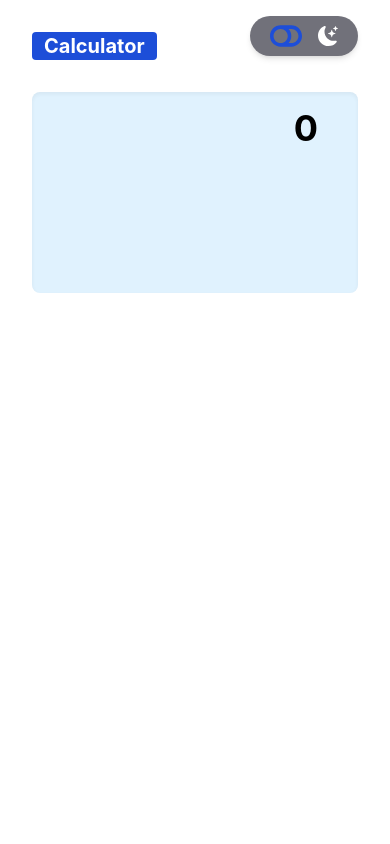
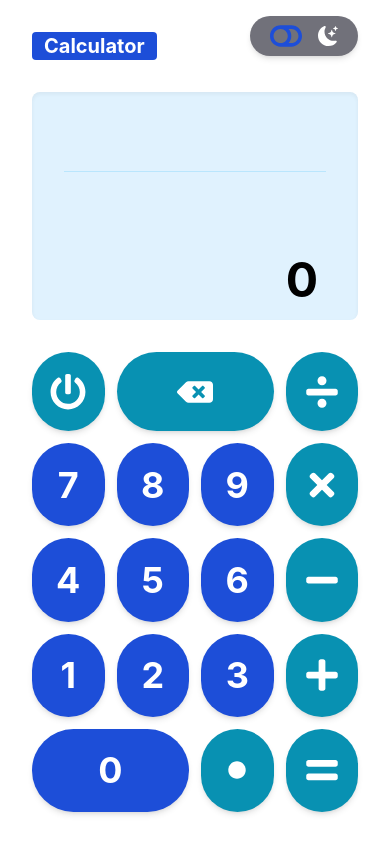
Before and after one commit to gauthieramano/calculator, a React (Create React App) app: page / in a window 390 px wide. Built offline with nearby package versions, Linux system fonts and the light colour scheme.

Commit message:
feat(app): 💄 add keyboard with a responsive design

```diff
--- a/src/components/App.tsx
+++ b/src/components/App.tsx
@@ -3,6 +3,7 @@ import useKeyListener from "../hooks/useKeyListener";
 import useStore from "../hooks/useStore";
 import { Action } from "../utils";
 import Display from "./Display";
+import Keyboard from "./Keyboard";
 import Page from "./Page";
 
 const App = () => {
@@ -32,6 +33,7 @@ const App = () => {
           lastComputation={lastComputation}
         />
       }
+      keyboardComponent={<Keyboard handleAction={handleAction} />}
     />
   );
 };
--- a/src/components/Display.tsx
+++ b/src/components/Display.tsx
@@ -9,38 +9,83 @@ type Props = {
   lastComputation?: Computation;
 };
 
+const LONG_LENGTH = 8;
+
 const Display = ({
   operation,
   firstNumber,
   secondNumber,
   lastComputation,
-}: Props) => (
-  <div className="flex h-full flex-col gap-2 rounded-lg bg-sky-100 px-8 py-4 shadow-inner transition duration-700 dark:bg-gray-900 dark:text-cyan-100">
+}: Props) => {
+  const isLongFirstNumber = firstNumber.length >= LONG_LENGTH;
+  const isLongSecondNumber = secondNumber.length >= LONG_LENGTH;
+
+  return (
+    <div className="flex flex-col justify-between gap-2 rounded-lg bg-sky-100 px-8 py-4 shadow-inner transition duration-700 dark:bg-gray-900 dark:text-cyan-100">
+      <div className="mb-4 h-16 border-b border-sky-200 dark:border-gray-600">
         {lastComputation && (
-      <div className="mb-4 border-b border-sky-200 dark:border-gray-600">
+          <>
             <p className="text-xs text-gray-400">Last computation:</p>
-        <ComputationLine computation={lastComputation} className="text-xs" />
+            <ComputationLine
+              computation={lastComputation}
+              className="text-xs"
+            />
+          </>
+        )}
       </div>
-    )}
 
-    <div className={`flex items-center gap-2 ${!secondNumber && "self-end"}`}>
-      <div className={secondNumber ? "text-lg" : "text-4xl"}>
+      <div
+        className={`flex items-end ${
+          secondNumber ? "h-9" : "h-[6.75rem] self-end" // h-9 + gap-2 + h-16 = 6.75rem
+        }`}
+      >
+        <div className="flex items-center gap-2">
+          <div
+            className={
+              secondNumber
+                ? "text-lg"
+                : isLongFirstNumber
+                ? "text-3xl sm:text-6xl thin:text-4xl"
+                : "text-5xl sm:text-6xl thin:text-6xl"
+            }
+          >
             <PrettyNumber
               value={firstNumber}
-          className={secondNumber ? "text-sm" : "text-2xl"}
+              className={
+                secondNumber
+                  ? "text-sm"
+                  : isLongFirstNumber
+                  ? "text-xl sm:text-4xl thin:text-2xl"
+                  : "text-3xl sm:text-4xl thin:text-4xl"
+              }
             />
           </div>
           <p className="text-4xl text-blue-700 dark:text-white">
             {operation && ACTION_ICONS[operation]}
           </p>
         </div>
+      </div>
 
       {secondNumber !== "" && (
-      <div className="self-end text-4xl">
-        <PrettyNumber value={secondNumber} className="text-2xl" />
+        <div
+          className={`h-16 self-end ${
+            isLongSecondNumber
+              ? "text-3xl sm:text-6xl thin:text-4xl"
+              : "text-5xl sm:text-6xl thin:text-6xl"
+          }`}
+        >
+          <PrettyNumber
+            value={secondNumber}
+            className={
+              isLongSecondNumber
+                ? "text-xl sm:text-4xl thin:text-2xl"
+                : "text-3xl sm:text-4xl thin:text-4xl"
+            }
+          />
         </div>
       )}
     </div>
   );
+};
 
 export default Display;
--- /dev/null
+++ b/src/components/Key.tsx
@@ -0,0 +1,29 @@
+import { Action, ACTION_ICONS } from "../utils";
+
+type Props = {
+  action: Action;
+  digit?: number;
+  className?: string;
+  handleAction: (nextAction: Action, nextDigit?: number) => void;
+};
+
+const Key = ({ action, digit, className, handleAction }: Props) => {
+  const isSetDigit = action === Action.SetDigit;
+
+  return (
+    <button
+      onClick={() => handleAction(action, digit)}
+      className={[
+        "flex items-center justify-center rounded-full text-white shadow-md",
+        isSetDigit
+          ? "bg-blue-700 hover:bg-blue-500"
+          : "bg-cyan-600 hover:bg-cyan-400",
+        className,
+      ].join(" ")}
+    >
+      {isSetDigit ? digit : ACTION_ICONS[action]}
+    </button>
+  );
+};
+
+export default Key;
--- /dev/null
+++ b/src/components/Keyboard.tsx
@@ -0,0 +1,48 @@
+import { Action } from "../utils";
+import Key from "./Key";
+
+type Props = {
+  handleAction: (nextAction: Action, nextDigit?: number) => void;
+};
+
+const Keyboard = ({ handleAction }: Props) => (
+  <div className="grid h-full grid-cols-4 gap-3 text-2xl font-bold mid:text-3xl tall:text-4xl">
+    <Key action={Action.Reset} handleAction={handleAction} />
+    <Key
+      action={Action.Delete}
+      handleAction={handleAction}
+      className="col-span-2"
+    />
+    <Key action={Action.Divide} handleAction={handleAction} />
+
+    <Key action={Action.SetDigit} handleAction={handleAction} digit={7} />
+    <Key action={Action.SetDigit} handleAction={handleAction} digit={8} />
+    <Key action={Action.SetDigit} handleAction={handleAction} digit={9} />
+    <Key action={Action.Multiply} handleAction={handleAction} />
+
+    <Key action={Action.SetDigit} handleAction={handleAction} digit={4} />
+    <Key action={Action.SetDigit} handleAction={handleAction} digit={5} />
+    <Key action={Action.SetDigit} handleAction={handleAction} digit={6} />
+    <Key action={Action.Substract} handleAction={handleAction} />
+
+    <Key action={Action.SetDigit} handleAction={handleAction} digit={1} />
+    <Key action={Action.SetDigit} handleAction={handleAction} digit={2} />
+    <Key action={Action.SetDigit} handleAction={handleAction} digit={3} />
+    <Key action={Action.Add} handleAction={handleAction} />
+
+    <Key
+      action={Action.SetDigit}
+      handleAction={handleAction}
+      digit={0}
+      className="col-span-2"
+    />
+    <Key
+      action={Action.SetPoint}
+      handleAction={handleAction}
+      className="text-lg"
+    />
+    <Key action={Action.Equal} handleAction={handleAction} />
+  </div>
+);
+
+export default Keyboard;
--- a/src/components/Page.tsx
+++ b/src/components/Page.tsx
@@ -2,23 +2,24 @@ import DarkMode from "./DarkMode";
 
 type Props = {
   displayComponent: JSX.Element;
+  keyboardComponent: JSX.Element;
 };
 
-const Page = ({ displayComponent }: Props) => (
+const Page = ({ displayComponent, keyboardComponent }: Props) => (
   <div className="relative flex min-h-screen items-stretch justify-center bg-stone-200 transition duration-700 dark:bg-zinc-800">
-    <div
-      className={`w-full bg-white transition duration-700 dark:bg-neutral-600 sm:m-8 sm:w-[36rem] sm:rounded-xl sm:shadow-lg`}
-    >
-      <div className="flex p-8 font-bold">
+    <div className="grid max-h-[1000px] w-full grid-rows-[auto_auto_1fr] bg-white transition duration-700 dark:bg-neutral-600 sm:m-8 sm:w-[36rem] sm:rounded-xl sm:shadow-lg">
+      <div className="flex items-end gap-1 px-8 py-4 font-bold tall:py-8">
         <p className="rounded bg-blue-700 px-3 text-xl text-white">
           Calculator
         </p>
       </div>
 
-      <div className="h-[233px] px-8 pb-8">{displayComponent}</div>
+      <div className="px-8">{displayComponent}</div>
+
+      <div className="px-8 py-4 tall:py-8">{keyboardComponent}</div>
     </div>
 
-    <div className="absolute right-0 m-4 mx-8 sm:mx-4">
+    <div className="absolute right-0 mx-8 mt-2 sm:mx-4 tall:mt-4">
       <DarkMode />
     </div>
   </div>
```
Lines whose indentation alone changed are shown as unchanged.
